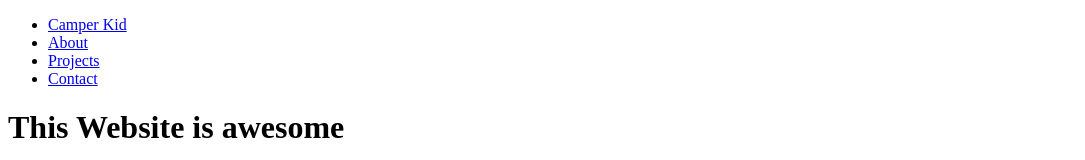
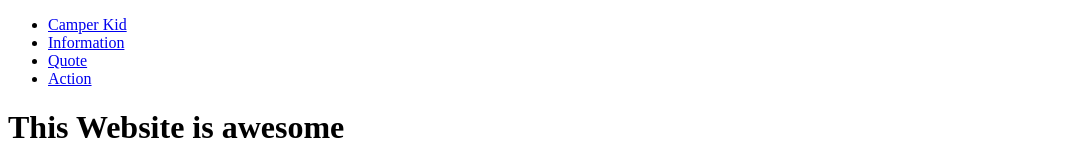
Before and after one commit to K4mp3rX1d/landing-page, a plain HTML site: page index.html in a window 1280 px wide. Shown: the top 160 px of the page, without its empty margins (0-1085 px from the left). Drawn offline with Linux system fonts and the light colour scheme.

Commit message:
Update text content

```diff
--- a/index.html
+++ b/index.html
@@ -12,9 +12,9 @@
             <nav class="main-nav">
                 <ul>
                     <li class="logo"><a href="#">Camper Kid</a></li>
-                    <li><a href="#about">About</a></li>
-                    <li><a href="#projects">Projects</a></li>
-                    <li><a href="#contact">Contact</a></li>
+                    <li><a href="#">Information</a></li>
+                    <li><a href="#">Quote</a></li>
+                    <li><a href="#">Action</a></li>
                 </ul>
             </nav>
 
```
